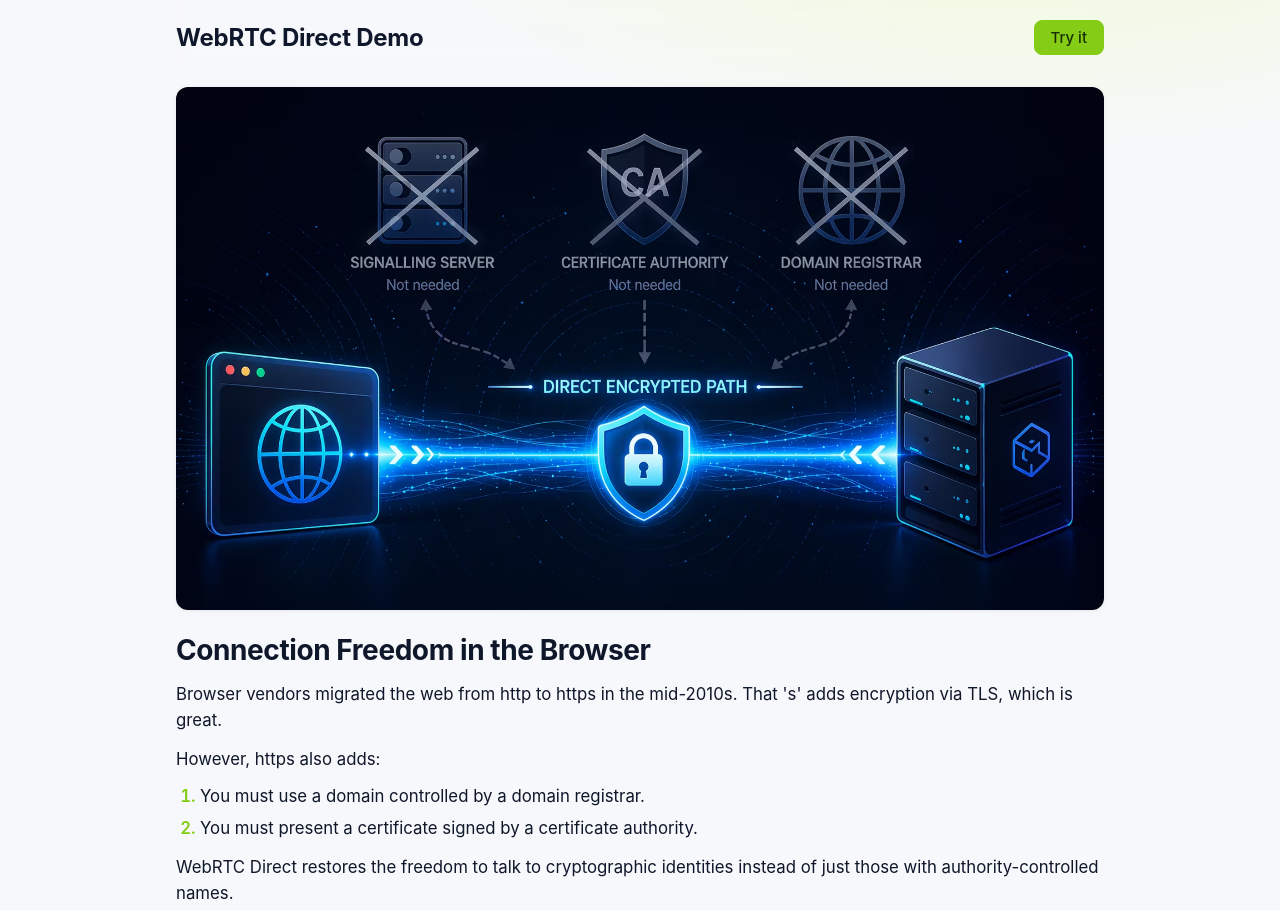
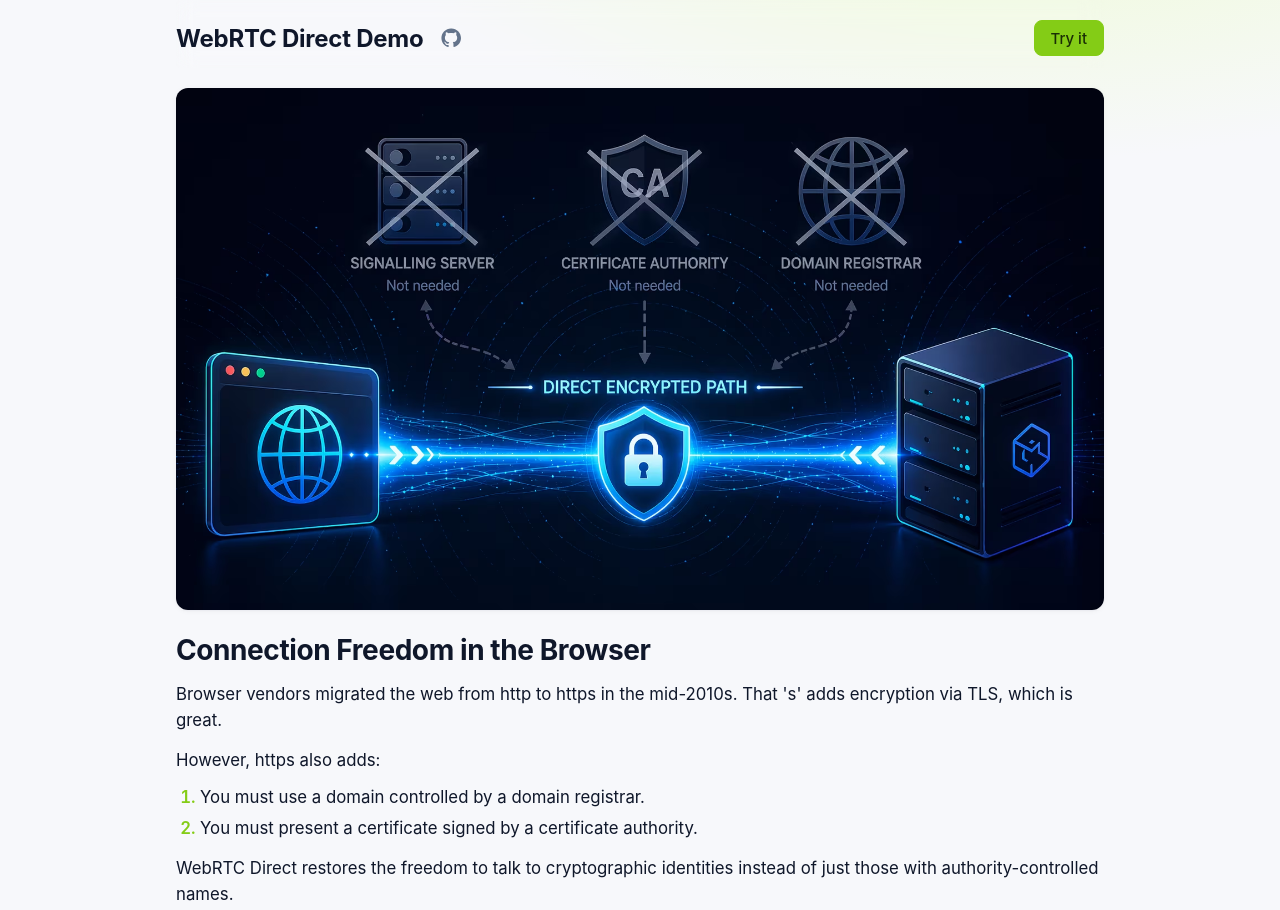
Before and after one commit to voltrevo/webrtc-direct-demo, a website built with Vite: page web/index.html in a window 1280 px wide. Shown: the top 910 px of the page. Built offline with nearby package versions, Linux system fonts and the light colour scheme; what @libp2p/crypto, @libp2p/peer-id would draw is missing.

Commit message:
add github link

```diff
--- a/web/index.html
+++ b/web/index.html
@@ -9,8 +9,18 @@
   <body>
     <div class="page">
       <header class="app-header">
-        <div>
+        <div class="header-title">
           <h1 id="title">WebRTC Direct Demo</h1>
+          <a class="github-link"
+             href="https://github.com/voltrevo/webrtc-direct-demo"
+             target="_blank"
+             rel="noopener"
+             aria-label="View source on GitHub"
+             title="View source on GitHub">
+            <svg xmlns="http://www.w3.org/2000/svg" viewBox="0 0 24 24" fill="currentColor" aria-hidden="true">
+              <path d="M12 .5C5.65.5.5 5.65.5 12c0 5.08 3.29 9.39 7.86 10.92.58.1.79-.25.79-.56 0-.28-.01-1.02-.02-2-3.2.69-3.88-1.54-3.88-1.54-.52-1.33-1.28-1.68-1.28-1.68-1.05-.72.08-.7.08-.7 1.16.08 1.77 1.19 1.77 1.19 1.03 1.77 2.71 1.26 3.37.96.1-.75.4-1.26.73-1.55-2.55-.29-5.24-1.28-5.24-5.69 0-1.26.45-2.29 1.19-3.09-.12-.29-.52-1.46.11-3.04 0 0 .97-.31 3.18 1.18.92-.26 1.91-.39 2.89-.39.98 0 1.97.13 2.89.39 2.21-1.49 3.18-1.18 3.18-1.18.63 1.58.23 2.75.11 3.04.74.8 1.19 1.83 1.19 3.09 0 4.42-2.69 5.4-5.25 5.68.41.35.78 1.05.78 2.12 0 1.53-.01 2.76-.01 3.14 0 .31.21.67.8.56C20.71 21.39 24 17.08 24 12c0-6.35-5.15-11.5-11.5-11.5z" />
+            </svg>
+          </a>
         </div>
         <div class="header-actions">
           <button id="try-it" type="button" class="primary header-cta">Try it</button>
--- a/web/src/styles.css
+++ b/web/src/styles.css
@@ -96,6 +96,13 @@ body {
 .app-header h1.clickable { cursor: pointer; }
 .app-header h1.clickable:hover { color: var(--accent); }
 
+.header-title {
+  display: flex;
+  align-items: center;
+  gap: 0.6rem;
+  min-width: 0;
+}
+
 .header-actions {
   display: flex;
   align-items: center;
@@ -104,6 +111,24 @@ body {
 
 .header-cta { padding: 0.45rem 1rem; }
 .header-cta[hidden] { display: none; }
+
+.github-link {
+  display: inline-flex;
+  align-items: center;
+  justify-content: center;
+  width: 36px;
+  height: 36px;
+  color: var(--text-muted);
+  border-radius: 8px;
+  transition: color 0.15s, background 0.15s;
+  flex-shrink: 0;
+}
+.github-link:hover { color: var(--text); }
+.github-link svg {
+  width: 20px;
+  height: 20px;
+  display: block;
+}
 
 .tagline {
   margin: 0.25rem 0 0;
@@ -872,7 +897,7 @@ button.ghost:hover:not(:disabled) { background: var(--surface-2); }
 
 .lede-sm {
   margin: 0.5rem 0;
-  color: var(--text-muted);
+  color: var(--text);
   line-height: 1.5;
   font-size: 0.92rem;
 }
```
